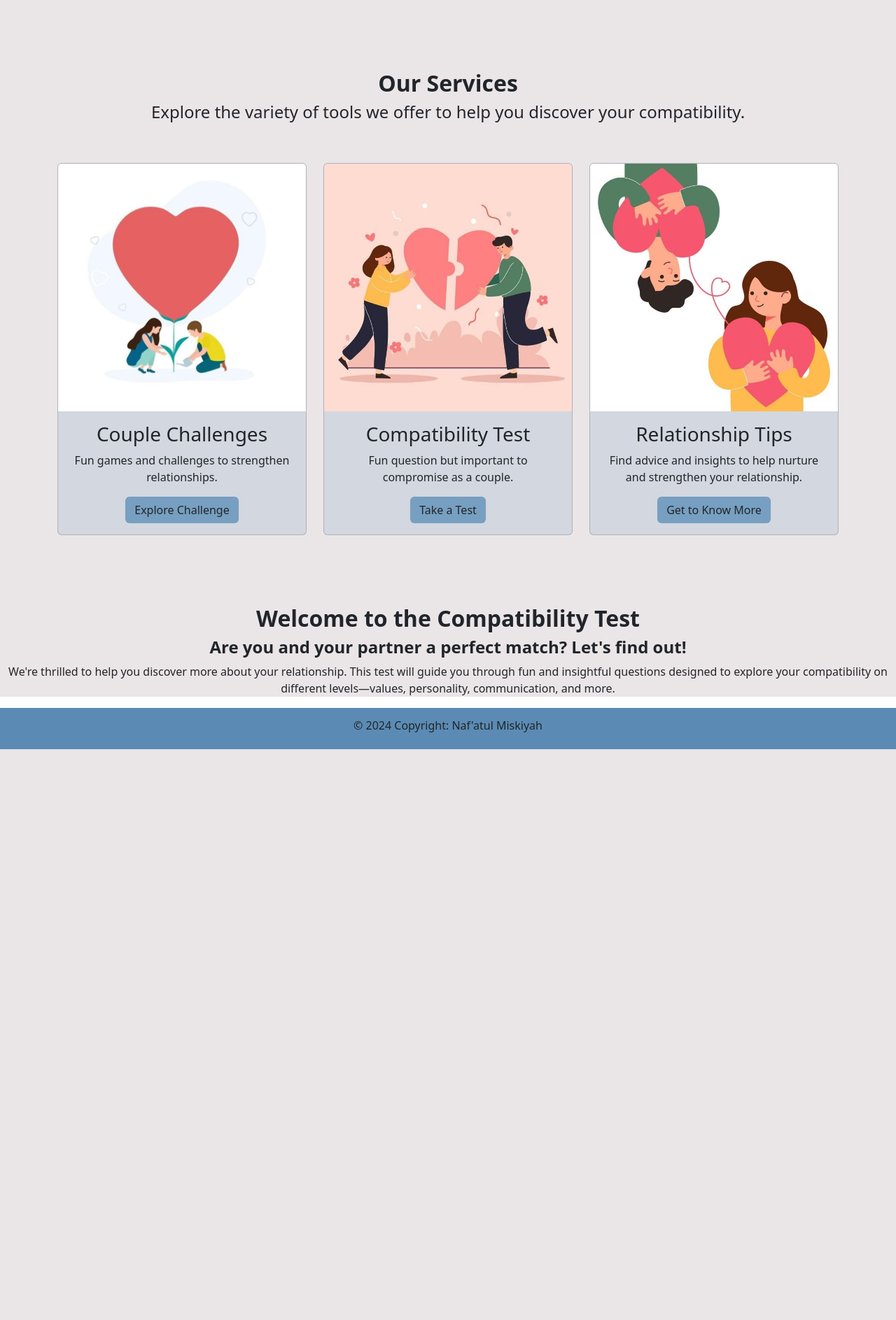
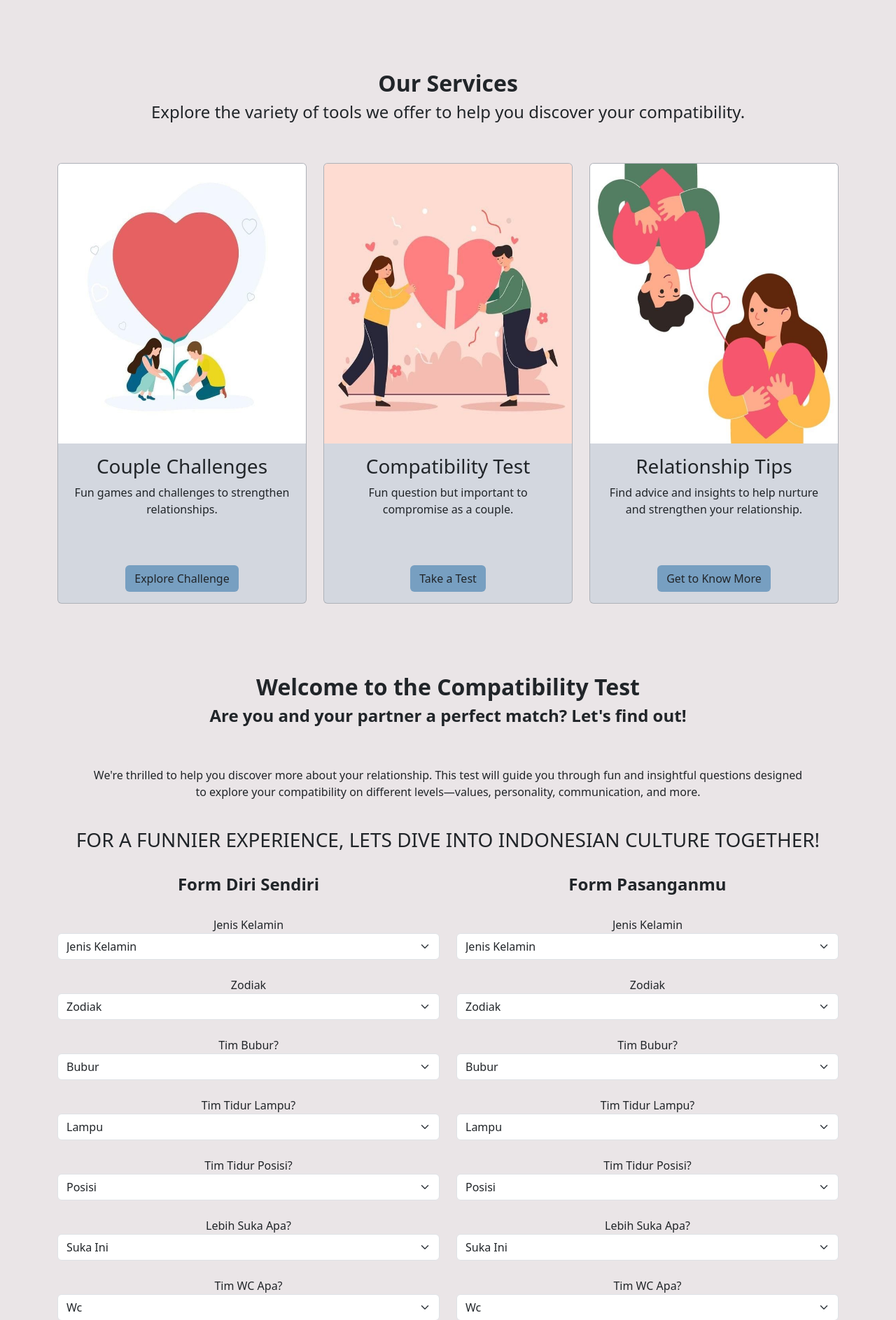
Before and after one commit to nafa39/Ximatch, a PHP site: page /services.html in a window 1280 px wide. Shown: the part 72-1959 px from the top of the page at 70% size. Before the commit the page ends 1143 px from the top, so only its background shows below. Run offline with PHP 8.4, Linux system fonts and the light colour scheme.

Commit message:
finish services

```diff
--- a/assets/style.css
+++ b/assets/style.css
@@ -44,6 +44,10 @@
     background-color: rgba(119, 159, 193, 0.2);
 }
 
-#hide{
+#hide-form, #hide-result{
     background-color: #eae5e7;
+    padding-bottom: 100px;
 }
+.card-text{
+    height: 100px;
+}
--- a/services.html
+++ b/services.html
@@ -62,7 +62,7 @@
                     <!-- couple challenges-->
                     <div class="col">
                         <div class="card">
-                            <img class="card-img-top" src="assets/Couple Challenge.jpg">
+                            <img class="card-img-top" src="assets/Couple Challenge.jpg" height="400px" width="100px">
                             <div class="card-body">
                                 <h3 class="card-title">Couple Challenges</h3>
                                 <p class="card-text">Fun games and challenges to strengthen relationships.</p>
@@ -73,7 +73,7 @@
                     <!--compatibility test-->
                     <div class="col">
                         <div class="card">
-                            <img class="card-img-top" src="assets/Compatibility Test.jpg">
+                            <img class="card-img-top" src="assets/Compatibility Test.jpg" height="400px" width="100px">
                             <div class="card-body">
                                 <h3 class="card-title">Compatibility Test</h3>
                                 <p class="card-text">Fun question but important to compromise as a couple.</p>
@@ -84,7 +84,7 @@
                     <!--relationship tips-->
                     <div class="col">
                         <div class="card">
-                            <img class="card-img-top" src="assets/Relationship Tips.jpg">
+                            <img class="card-img-top" src="assets/Relationship Tips.jpg" height="400px" width="100px">
                             <div class="card-body">
                                 <h3 class="card-title">Relationship Tips</h3>
                                 <p class="card-text">Find advice and insights to help nurture and strengthen your relationship.</p>
@@ -95,12 +95,224 @@
                 </div>
             </div>
         </div>
-        <!--Hide content-->
-        <div class="text-center" id="hide">
+        <!--Hide content form-->
+        <div class="text-center" id="hide-form">
             <div>
                 <h2><strong>Welcome to the Compatibility Test</strong></h2>
                 <h4><strong>Are you and your partner a perfect match? Let's find out!</strong></h4>
-                <p>We're thrilled to help you discover more about your relationship. This test will guide you through fun and insightful questions designed to explore your compatibility on different levels—values, personality, communication, and more.</p>
+            </div>
+            <div class="container">
+                <p class="px-5">We're thrilled to help you discover more about your relationship. This test will guide you through fun and insightful questions designed to explore your compatibility on different levels—values, personality, communication, and more.</p>
+                <br>
+                <h3>FOR A FUNNIER EXPERIENCE, LETS DIVE INTO INDONESIAN CULTURE TOGETHER!</h3>
+                <br>
+                <!--Fill the form for self-->
+                <div class="row">
+                    <div class="col">
+                        <h4 class="text-center"><strong>Form Diri Sendiri</strong></h4>
+                        <br>
+                        <!--jenis kelamin-->
+                        <label for="gender">Jenis Kelamin</label>
+                        <select class="form-select">
+                            <option>Jenis Kelamin</option>
+                            <option>Cewe</option>
+                            <option>Cowo</option>
+                        </select>
+                        <br>
+                        <!--zodiak-->
+                        <label for="zodiak">Zodiak</label>
+                        <select class="form-select">
+                            <option>Zodiak</option>
+                            <option>Aries (March 21 - April 19)</option>
+                            <option>Taurus (April 20 - May 20)</option>
+                            <option>Gemini (May 21 - June 20)</option>
+                            <option>Cancer (June 21 - July 22)</option>
+                            <option>Leo (July 23 - August 22)</option>
+                            <option>Virgo (August 23 - September 22)</option>
+                            <option>Libra (September 23 - October 22)</option>
+                            <option>Scorpio (October 23 - November 21)</option>
+                            <option>Sagittarius (November 22 - December 21)</option>
+                            <option>Capricorn (December 22 - January 19)</option>
+                            <option>Aquarius (January 20 - February 18)</option>
+                            <option>Pisces (February 19 - March 20)</option>
+                        </select>
+                        <br>
+                        <!--tim bubur-->
+                        <label for="bubur">Tim Bubur?</label>
+                        <select class="form-select">
+                            <option>Bubur</option>
+                            <option>Diaduk</option>
+                            <option>Tidak Diaduk</option>
+                        </select>
+                        <br>
+                        <!--tim tidur lampu-->
+                        <label for="bubur">Tim Tidur Lampu?</label>
+                        <select class="form-select">
+                            <option>Lampu</option>
+                            <option>Mati</option>
+                            <option>Hidup</option>
+                        </select>
+                        <br>
+                        <!--tim posisi tidur-->
+                        <label for="bubur">Tim Tidur Posisi?</label>
+                        <select class="form-select">
+                            <option>Posisi</option>
+                            <option>Dekat Dinding</option>
+                            <option>Tidak Dekat Dinding</option>
+                        </select>
+                        <br>
+                        <!--tim suka apa-->
+                        <label for="bubur">Lebih Suka Apa?</label>
+                        <select class="form-select">
+                            <option>Suka Ini</option>
+                            <option>Pantai</option>
+                            <option>Gunung</option>
+                        </select>
+                        <br>
+                        <!--tim wc apa-->
+                        <label for="bubur">Tim WC Apa?</label>
+                        <select class="form-select">
+                            <option>Wc</option>
+                            <option>Duduk</option>
+                            <option>Jongkok</option>
+                        </select>
+                    </div>
+                    <!--fill the form partner-->
+                    <div class="col">
+                        <h4 class="text-center"><strong>Form Pasanganmu</strong></h4>
+                        <br>
+                        <!--jenis kelamin-->
+                        <label for="gender">Jenis Kelamin</label>
+                        <select class="form-select">
+                            <option>Jenis Kelamin</option>
+                            <option>Cewe</option>
+                            <option>Cowo</option>
+                        </select>
+                        <br>
+                        <!--zodiak-->
+                        <label for="zodiak">Zodiak</label>
+                        <select class="form-select">
+                            <option>Zodiak</option>
+                            <option>Aries (March 21 - April 19)</option>
+                            <option>Taurus (April 20 - May 20)</option>
+                            <option>Gemini (May 21 - June 20)</option>
+                            <option>Cancer (June 21 - July 22)</option>
+                            <option>Leo (July 23 - August 22)</option>
+                            <option>Virgo (August 23 - September 22)</option>
+                            <option>Libra (September 23 - October 22)</option>
+                            <option>Scorpio (October 23 - November 21)</option>
+                            <option>Sagittarius (November 22 - December 21)</option>
+                            <option>Capricorn (December 22 - January 19)</option>
+                            <option>Aquarius (January 20 - February 18)</option>
+                            <option>Pisces (February 19 - March 20)</option>
+                        </select>
+                        <br>
+                        <!--tim bubur-->
+                        <label for="bubur">Tim Bubur?</label>
+                        <select class="form-select">
+                            <option>Bubur</option>
+                            <option>Diaduk</option>
+                            <option>Tidak Diaduk</option>
+                        </select>
+                        <br>
+                        <!--tim tidur lampu-->
+                        <label for="bubur">Tim Tidur Lampu?</label>
+                        <select class="form-select">
+                            <option>Lampu</option>
+                            <option>Mati</option>
+                            <option>Hidup</option>
+                        </select>
+                        <br>
+                        <!--tim tidur posisi-->
+                        <label for="bubur">Tim Tidur Posisi?</label>
+                        <select class="form-select">
+                            <option>Posisi</option>
+                            <option>Dekat Dinding</option>
+                            <option>Tidak Dekat Dinding</option>
+                        </select>
+                        <br>
+                        <!--ttim suka apa-->
+                        <label for="bubur">Lebih Suka Apa?</label>
+                        <select class="form-select">
+                            <option>Suka Ini</option>
+                            <option>Pantai</option>
+                            <option>Gunung</option>
+                        </select>
+                        <br>
+                        <!--tim wc apa-->
+                        <label for="bubur">Tim WC Apa?</label>
+                        <select class="form-select">
+                            <option>Wc</option>
+                            <option>Duduk</option>
+                            <option>Jongkok</option>
+                        </select>
+                    </div>
+                    <!--button save data-->
+                    <div class="row mt-5">
+                        <div class="col"></div>
+                        <div class="col"></div>
+                        <div class="col">
+                            <button class="btn ms-4" id="button">Submit</button>
+                        </div>
+                        <div class="col"></div>
+                        <div class="col"></div>
+                    </div>
+                </div>
+            </div>
+        </div>
+        <!--Hide content result-->
+        <div class="text-center" id="hide-result">
+            <br>
+            <div class="container">
+                <div class="row">
+                    <div class="col"></div>
+                    <div class="col">
+                        <!--show result with bar-->
+                        <h3><strong>Here is Your Result</strong></h3>
+                        <h4>!! CONGRATULATION !!</h4>
+                        <div class="progress">
+                            <div class="progress-bar" style="width: 60%;">60%</div>
+                        </div>
+                        <p>You're 60% compatible with your partner^^</p>
+                    </div>
+                    <div class="col"></div>
+                </div>
+            </div>
+            <!--relationship tips-->
+            <h5 class="mt-3">Here is the relationship tips you can figure out:</h5>
+            <div class="container">
+                <div class="row">
+                    <div class="col">
+                        <div class="card">
+                            <img class="card-img-top" src="assets/ -2.jpg" height="400px" width="100px">
+                            <div class="card-body">
+                                <h3 class="card-title">Prioritize Communication</h3>
+                                <p class="card-text">Open, honest communication is the foundation of a healthy relationship. Set aside time to talk about your feelings, your day, and any issues you're facing as a couple.</p>
+                                <a href="#" class="btn" id="button">Get to Know More</a>
+                            </div>
+                        </div>
+                    </div>
+                    <div class="col">
+                        <div class="card">
+                            <img class="card-img-top" src="assets/ .jpg" height="400px" width="100px">
+                            <div class="card-body">
+                                <h3 class="card-title">Embrace Conflict Resolution</h3>
+                                <p class="card-text">Disagreements are normal, but how you handle them matters. Focus on resolving conflicts with respect and patience, and avoid bringing up past issues.</p>
+                                <a href="#" class="btn" id="button">Get to Know More</a>
+                            </div>
+                        </div>
+                    </div>
+                    <div class="col">
+                        <div class="card">
+                            <img class="card-img-top" src="assets/Cartoon.jpg" height="400px" width="100px">
+                            <div class="card-body">
+                                <h3 class="card-title">Laugh Together</h3>
+                                <p class="card-text">Humor can help couples navigate tough times. Share jokes, fun stories, or watch a funny movie together to keep the atmosphere light and joyful.</p>
+                                <a href="#" class="btn" id="button">Get to Know More</a>
+                            </div>
+                        </div>
+                    </div>
+                </div>
             </div>
         </div>
         <footer>
```
Also changed, not shown: assets/ -2.jpg (added), assets/ .jpg (added), assets/Cartoon.jpg (added), 1 other file.
